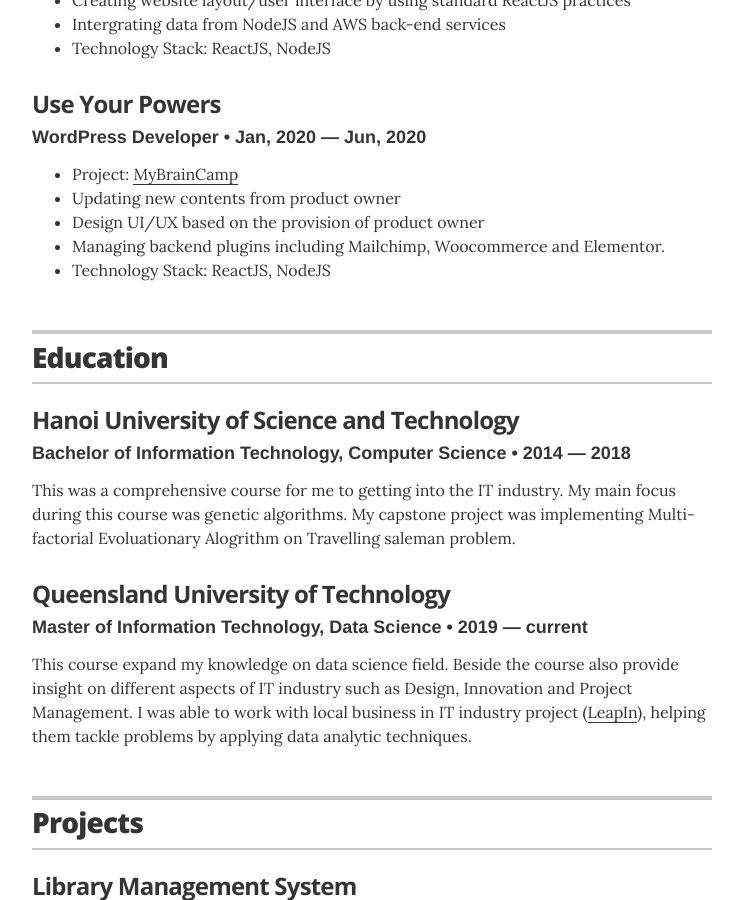
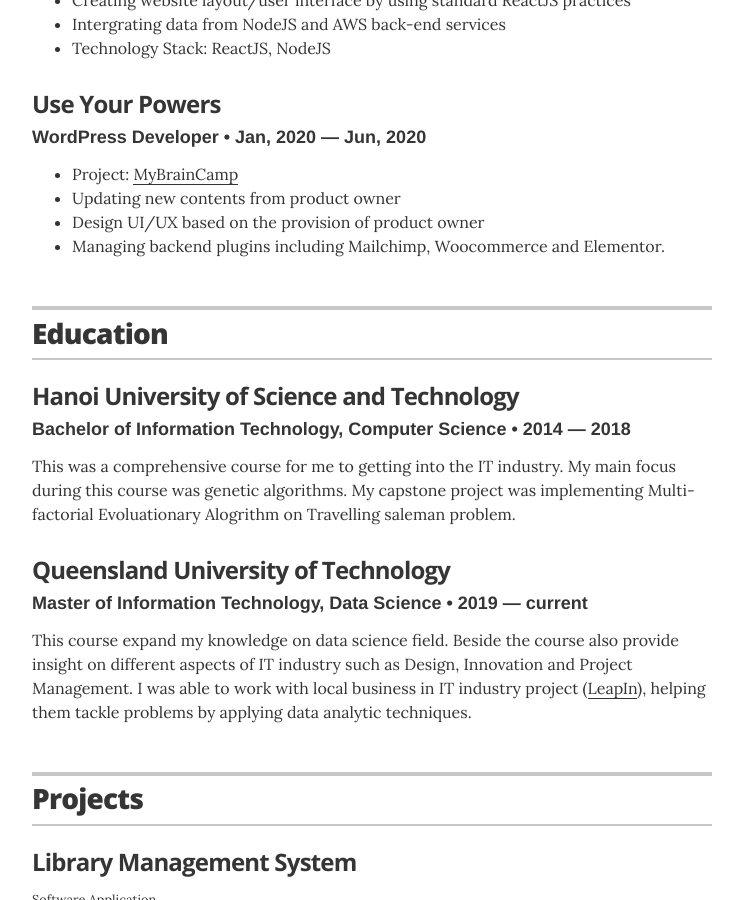
Before and after one commit to khoatong2510/khoatong2510.github.io, a Jekyll site: the page built from cv.md, in a window 1280 px wide and 900 px high, scrolled down 854 px. Shown: the whole window, without its empty margins (268-1011 px from the left). Built offline with Jekyll 4.4.1, drawn with Linux system fonts in a browser that asks for light colours; some of the changed lines change nothing that is shown.

Commit message:
fix cv content

```diff
--- a/_data/experience.yml
+++ b/_data/experience.yml
@@ -16,4 +16,4 @@
 - company: Use Your Powers
   position: WordPress Developer
   duration:   Jan, 2020  &mdash; Jun, 2020
-  summary: <ul class="resume-item-list"><li>Project&colon; <a href="https://mybraincamp.com/">MyBrainCamp</a></li><li>Updating new contents from product owner</li><li>Design UI/UX based on the provision of product owner</li><li>Managing backend plugins including Mailchimp, Woocommerce and Elementor.</li><li>Technology Stack&colon; ReactJS, NodeJS</li></ul>
+  summary: <ul class="resume-item-list"><li>Project&colon; <a href="https://mybraincamp.com/">MyBrainCamp</a></li><li>Updating new contents from product owner</li><li>Design UI/UX based on the provision of product owner</li><li>Managing backend plugins including Mailchimp, Woocommerce and Elementor.</li></ul>
--- a/_includes/navigation.html
+++ b/_includes/navigation.html
@@ -1,13 +1,13 @@
 <nav class="nav">
   <div class="nav-container">
-    <a href="{{ '/' |  relative_url }}">
+    <a href="{{ '/' | relative_url }}">
       <h2 class="nav-title">{{ site.title }}</h2>
     </a>
     <ul>
       <!-- <li><a href="{{ 'about' | prepend: site.baseurl }}">About</a></li> -->
       <!-- <li><a href="{{ site.baseurl }}">Posts</a></li> -->
-      <li><a href="{{'/portfolios' }}">Portfolios</a></li>
-      <li><a href="{{ '/my_cv' }}">CV</a></li>
+      <li><a href="{{ '/portfolios' | relative_url }}">Portfolios</a></li>
+      <li><a href="{{'/my_csv' | relative_url }}">CV</a></li>
     </ul>
   </div>
 </nav>
```
